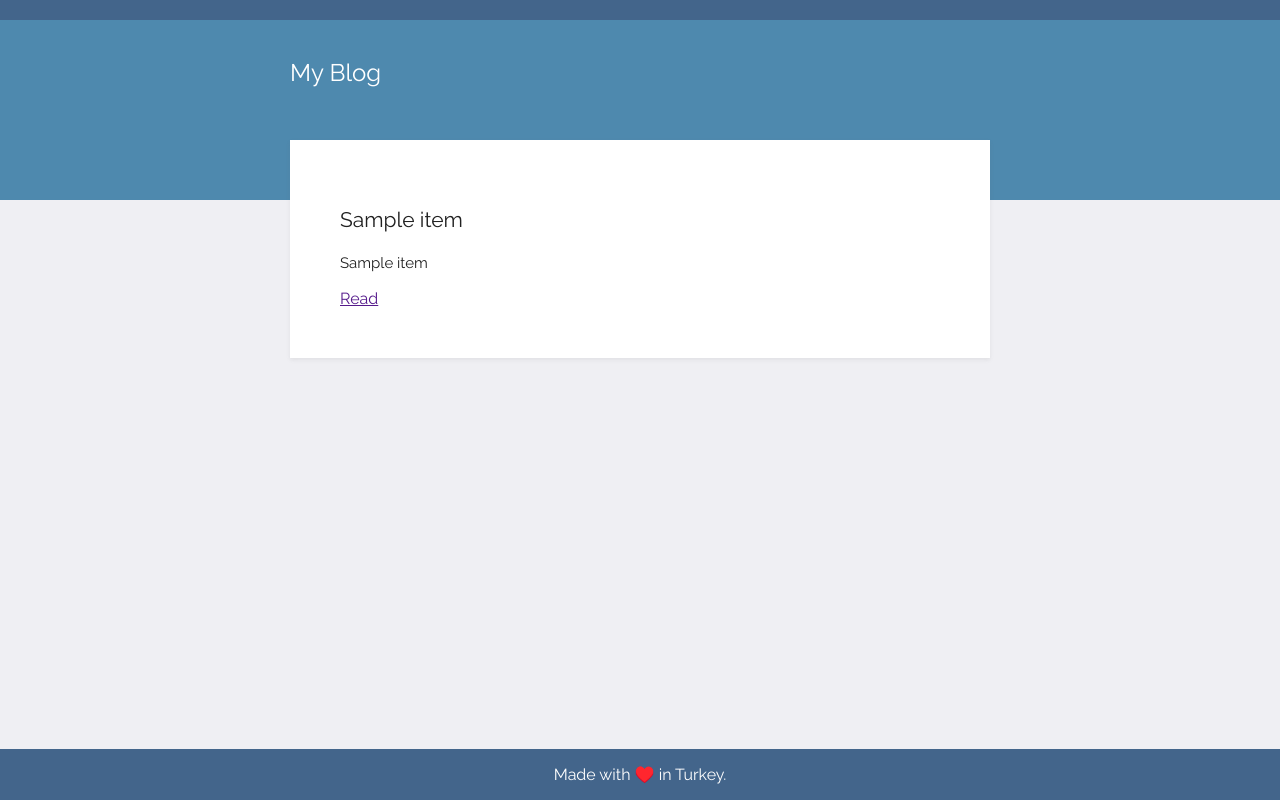
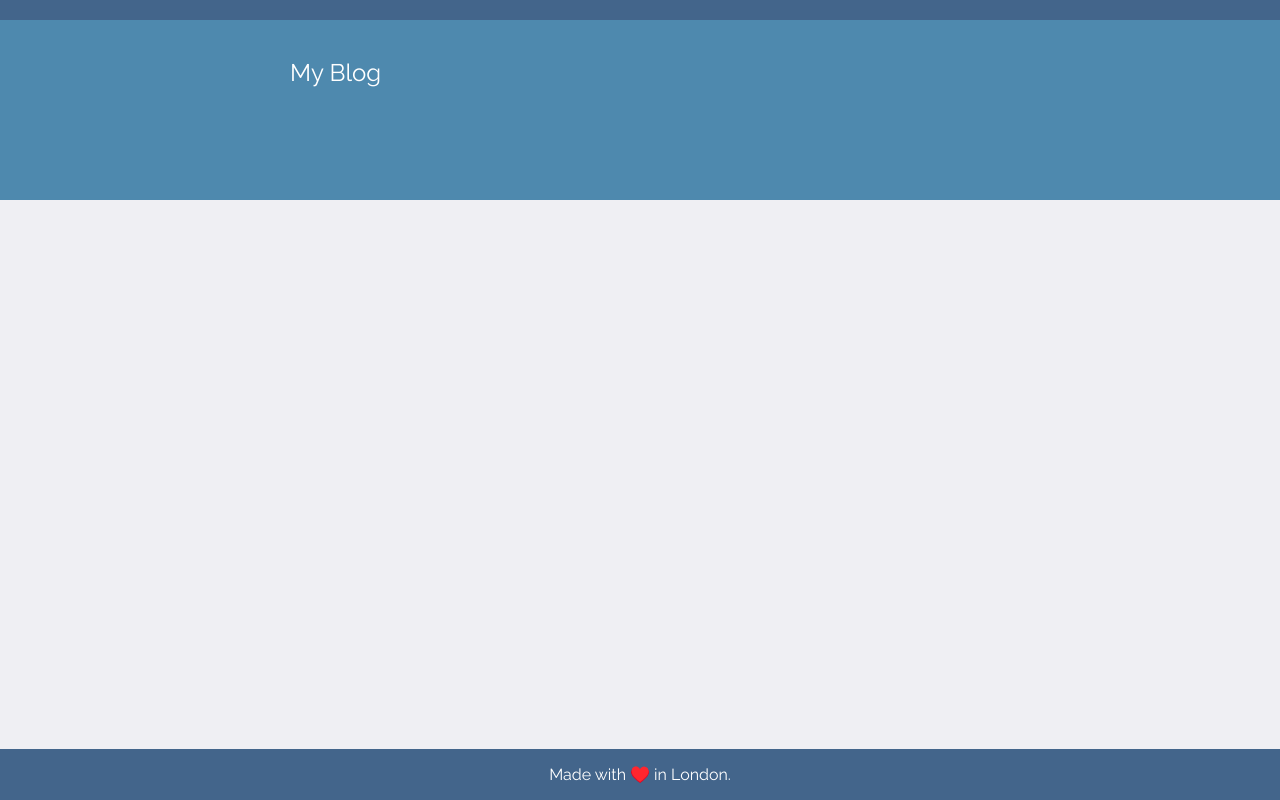
Before and after one commit to fkumsuz/100days, a Flask app: page / in a window 1280 px wide. Run offline with Flask 3, Linux system fonts and the light colour scheme; a database or web service that is not in the repository returns one stand-in record (values such as "Sample title"); data that the repository does not hold is empty.

Commit message:
day57 final

```diff
--- a/day-57/starting-57/main.py
+++ b/day-57/starting-57/main.py
@@ -1,18 +1,28 @@
 from flask import Flask, render_template
-import random
-import datetime
+from post import Post
 import requests
 
+posts = requests.get("https://api.npoint.io/c790b4d5cab58020d391").json()
+post_objects = []
+for post in posts:
+    post_obj = Post(post["id"], post["title"], post["subtitle"], post["body"])
+    post_objects.append(post_obj)
 
 app = Flask(__name__)
 
+
 @app.route('/')
-def home():
-    blog_url = "https://api.npoint.io/c790b4d5cab58020d391"
-    response = requests.get(blog_url)
-    all_posts = response.json()
-    return render_template("index.html",posts=all_posts)
+def get_all_posts():
+    return render_template("index.html", all_posts=post_objects)
 
+
+@app.route("/post/<int:index>")
+def show_post(index):
+    requested_post = None
+    for blog_post in post_objects:
+        if blog_post.id == index:
+            requested_post = blog_post
+    return render_template("post.html", post=requested_post)
 
 
 if __name__ == "__main__":
--- a/day-57/starting-57/post.py
+++ b/day-57/starting-57/post.py
@@ -1,2 +1,6 @@
 class Post:
-    pass
+    def __init__(self, post_id, title, subtitle, body):
+        self.id = post_id
+        self.title = title
+        self.subtitle = subtitle
+        self.body = body
--- a/day-57/starting-57/static/css/styles.css
+++ b/day-57/starting-57/static/css/styles.css
@@ -30,8 +30,9 @@
 }
 
 .content{
-    margin: -80px auto 100px;
+    margin: -80px auto 80px;
   padding-bottom: 20px;
+  padding-top: 10px;
 }
 
 .card{
--- a/day-57/starting-57/templates/index.html
+++ b/day-57/starting-57/templates/index.html
@@ -10,39 +10,22 @@
 <div class="wrapper">
     <div class="top">
         <div class="title"><h1>My Blog</h1></div>
-        {% for blog_post in posts: %}
     </div>
-    {% if blog_post["id"] == 1: %}
-        <div class="content">
-            <div class="card">
-                <h2>{{ blog_post["title"] }}</h2>
-                <p class="text">{{ blog_post["subtitle"] }} </p>
-                <a href="{{ id  }}">Read</a>
-            </div>
+
+    {% for post in all_posts: %}
+    <div class="content">
+        <div class="card ">
+            <h2>{{ post.title }}</h2>
+            <p>{{ post.subtitle }}</p>
+            <a href="{{ url_for('show_post', index=post.id) }}">Read</a>
         </div>
-        {% endif %}
-        {% if blog_post["id"] == 2: %}
-        <div class="content">
-            <div class="card">
-                <h2>{{ blog_post["title"] }}</h2>
-                <p class="text">{{ blog_post["subtitle"] }} </p>
-                <a href="{{ id  }}">Read</a>
-            </div>
-        </div>
-        {% endif %}
-        {% if blog_post["id"] == 3: %}
-        <div class="content">
-            <div class="card">
-                <h2>{{ blog_post["title"] }}</h2>
-                <p class="text">{{ blog_post["subtitle"] }} </p>
-                <a href="{{ id  }}">Read</a>
-            </div>
-        </div>
-        {% endif %}
+
+    </div>
     {% endfor %}
+
 </div>
 </body>
 <footer>
-    <p>Made with ♥️ in Turkey.</p>
+    <p>Made with ♥️ in London.</p>
 </footer>
 </html>
```
Also changed, not shown: day-57/starting-57/templates/post.html (+8 -9 lines).
